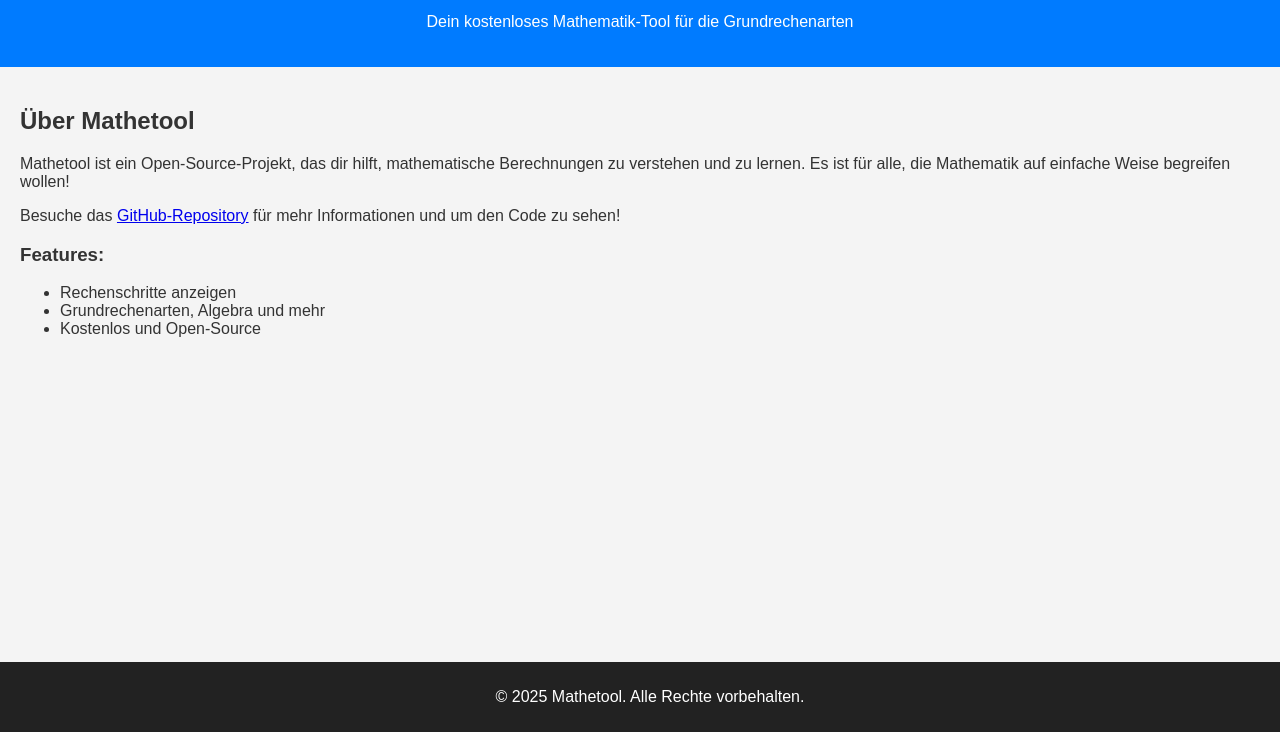
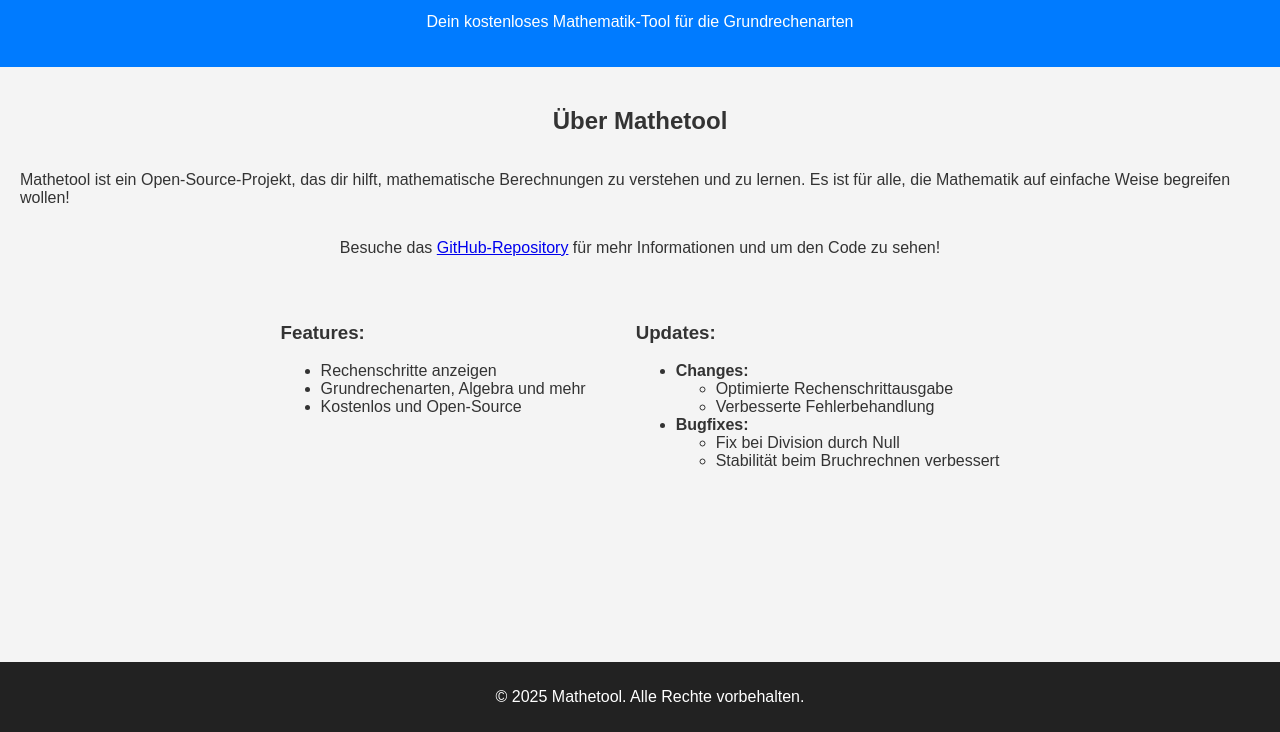
Before and after one commit to Supergoof1410/Mathetool, a plain HTML site: page index.html in a window 1280 px wide. Shown: the part 68-800 px from the top of the page. Drawn offline with Linux system fonts and the light colour scheme.

Commit message:
index.html changes

```diff
--- a/index.html
+++ b/index.html
@@ -52,16 +52,45 @@
         <p>Dein kostenloses Mathematik-Tool für die Grundrechenarten</p>
     </header>
 
-    <main>
+    <main style="display: flex; flex-direction: column; align-items: center;">
+
         <h2>Über Mathetool</h2>
         <p>Mathetool ist ein Open-Source-Projekt, das dir hilft, mathematische Berechnungen zu verstehen und zu lernen. Es ist für alle, die Mathematik auf einfache Weise begreifen wollen!</p>
         <p>Besuche das <a href="https://github.com/KieneDev/Mathetool" target="_blank">GitHub-Repository</a> für mehr Informationen und um den Code zu sehen!</p>
+
+        <div style="display: flex; justify-content: center; gap: 50px; margin-top: 30px; flex-wrap: wrap;">
+
+            <!-- Linke Seite: Features -->
+            <section>
                 <h3>Features:</h3>
                 <ul>
                     <li>Rechenschritte anzeigen</li>
                     <li>Grundrechenarten, Algebra und mehr</li>
                     <li>Kostenlos und Open-Source</li>
                 </ul>
+            </section>
+
+            <!-- Rechte Seite: Updates -->
+            <section>
+                <h3>Updates:</h3>
+                <ul>
+                    <li><strong>Changes:</strong>
+                        <ul>
+                            <li>Optimierte Rechenschrittausgabe</li>
+                            <li>Verbesserte Fehlerbehandlung</li>
+                        </ul>
+                    </li>
+                    <li><strong>Bugfixes:</strong>
+                        <ul>
+                            <li>Fix bei Division durch Null</li>
+                            <li>Stabilität beim Bruchrechnen verbessert</li>
+                        </ul>
+                    </li>
+                </ul>
+            </section>
+
+        </div>
+
     </main>
 
     <footer>
```
Lines whose indentation alone changed are shown as unchanged.
